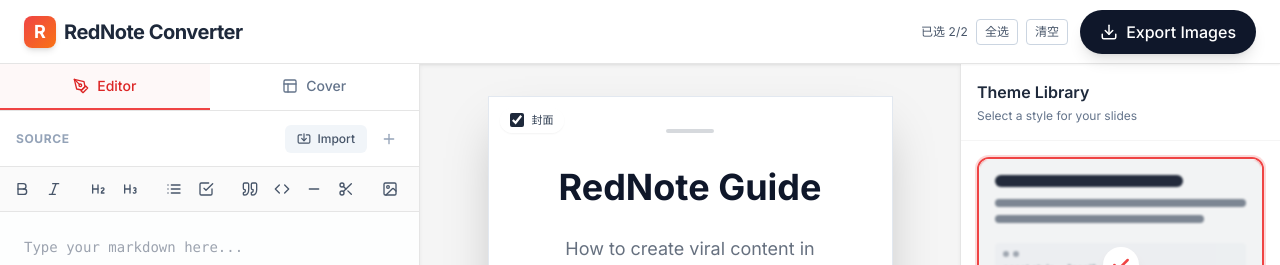
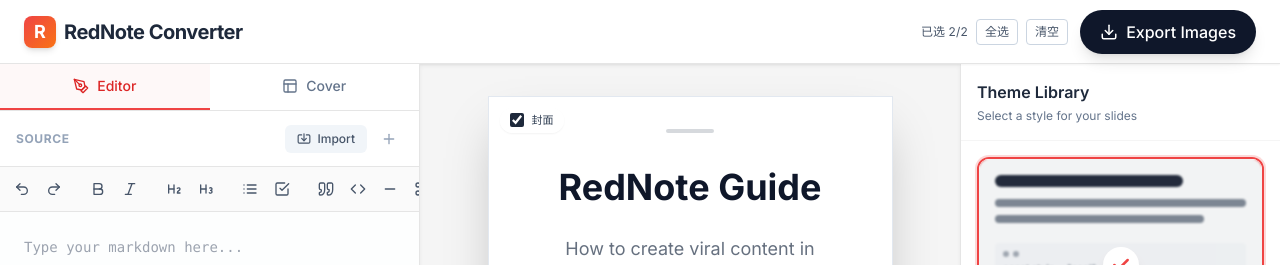
Before and after one commit to ShaunZh/rednote_markdown_converter, a Next.js app: page /draft in a window 1280 px wide. Shown: the top 265 px of the page. Built offline with nearby package versions, Linux system fonts and the light colour scheme.

Commit message:
Add undo and redo icons to draft editor toolbar

```diff
--- a/components/EditorToolbar.tsx
+++ b/components/EditorToolbar.tsx
@@ -17,6 +17,8 @@
   Check,
   X,
   Scissors,
+  Undo2,
+  Redo2,
 } from 'lucide-react';
 import { RICH_TEXT_TEMPLATE } from '../lib/richTextTemplate';
 
@@ -179,6 +181,18 @@
     });
   };
 
+  const triggerHistoryAction = (action: 'undo' | 'redo') => {
+    const textarea = textareaRef.current;
+    if (!textarea) return;
+
+    textarea.focus();
+    try {
+      document.execCommand(action);
+    } catch {
+      // Ignore unsupported browsers silently.
+    }
+  };
+
   const handleCopySyntax = async () => {
     try {
       await navigator.clipboard.writeText(RICH_TEXT_TEMPLATE);
@@ -192,6 +206,17 @@
   return (
     <>
       <div className="flex items-center gap-1 p-2 border-b border-neutral-200 bg-neutral-50 overflow-x-auto no-scrollbar shrink-0">
+        <ToolbarButton
+          icon={<Undo2 size={16} />}
+          onClick={() => triggerHistoryAction('undo')}
+          label="Undo"
+        />
+        <ToolbarButton
+          icon={<Redo2 size={16} />}
+          onClick={() => triggerHistoryAction('redo')}
+          label="Redo"
+        />
+        <div className="w-px h-4 bg-neutral-300 mx-1" />
         <ToolbarButton
           icon={<Bold size={16} />}
           onClick={() => insertText('**', '**')}
```
